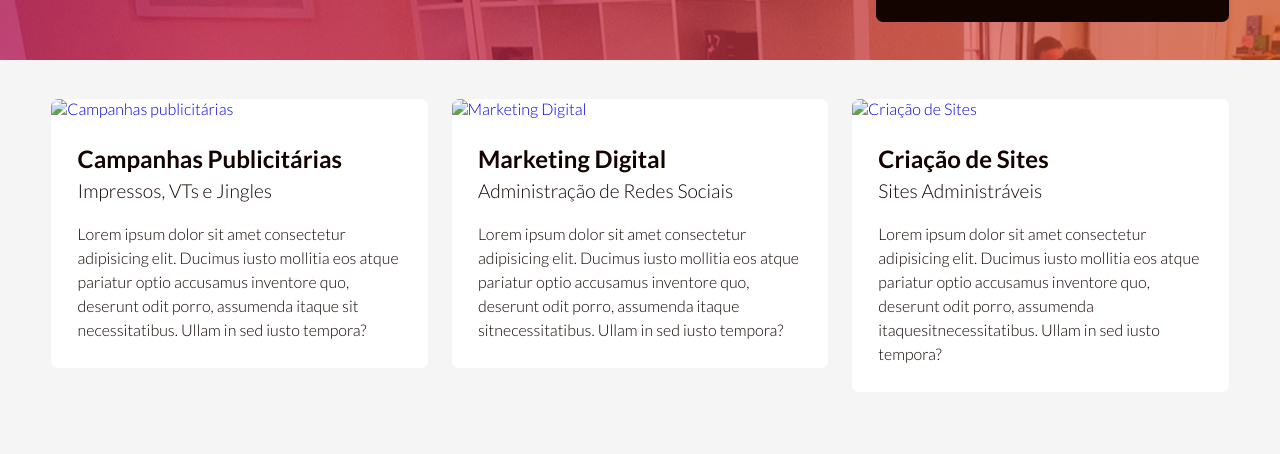
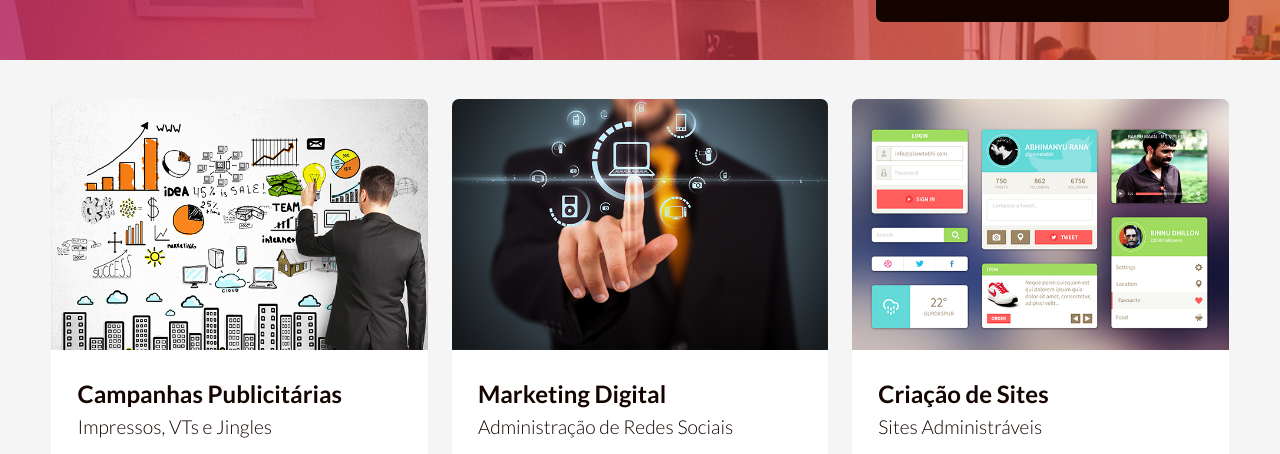
Before and after one commit to deOliveiraDiego/design-responsivo, a plain HTML site: page index.html in a window 1280 px wide. Shown: the part 305-759 px from the top of the page. Drawn offline with nearby package versions, Linux system fonts and the light colour scheme; the site is published under a folder, as on GitHub Pages, so addresses that start at the root find nothing.

Commit message:
Fix IMGs

```diff
--- a/index.html
+++ b/index.html
@@ -41,7 +41,7 @@
     </div>
     <main class="servicos container">
       <article class="servico radius bg-white">
-        <a href="#"><img src="/img/criacoes.jpg" alt="Campanhas publicitárias"></a>
+        <a href="#"><img src="img/criacoes.jpg" alt="Campanhas publicitárias"></a>
         <div class="inner">
           <a href="#">Campanhas Publicitárias</a>
           <h4>Impressos, VTs e Jingles</h4>
@@ -49,7 +49,7 @@
         </div>
       </article>
       <article class="servico radius bg-white">
-        <a href="#"><img src="/img/md.jpg" alt="Marketing Digital"></a>
+        <a href="#"><img src="img/md.jpg" alt="Marketing Digital"></a>
         <div class="inner">
           <a href="#">Marketing Digital</a>
           <h4>Administração de Redes Sociais </h4>
@@ -57,7 +57,7 @@
         </div>
       </article>
       <article class="servico radius bg-white">
-        <a href="#"><img src="/img/cs.jpg" alt="Criação de Sites"></a>
+        <a href="#"><img src="img/cs.jpg" alt="Criação de Sites"></a>
         <div class="inner">
           <a href="#">Criação de Sites</a>
           <h4>Sites Administráveis</h4>
```
